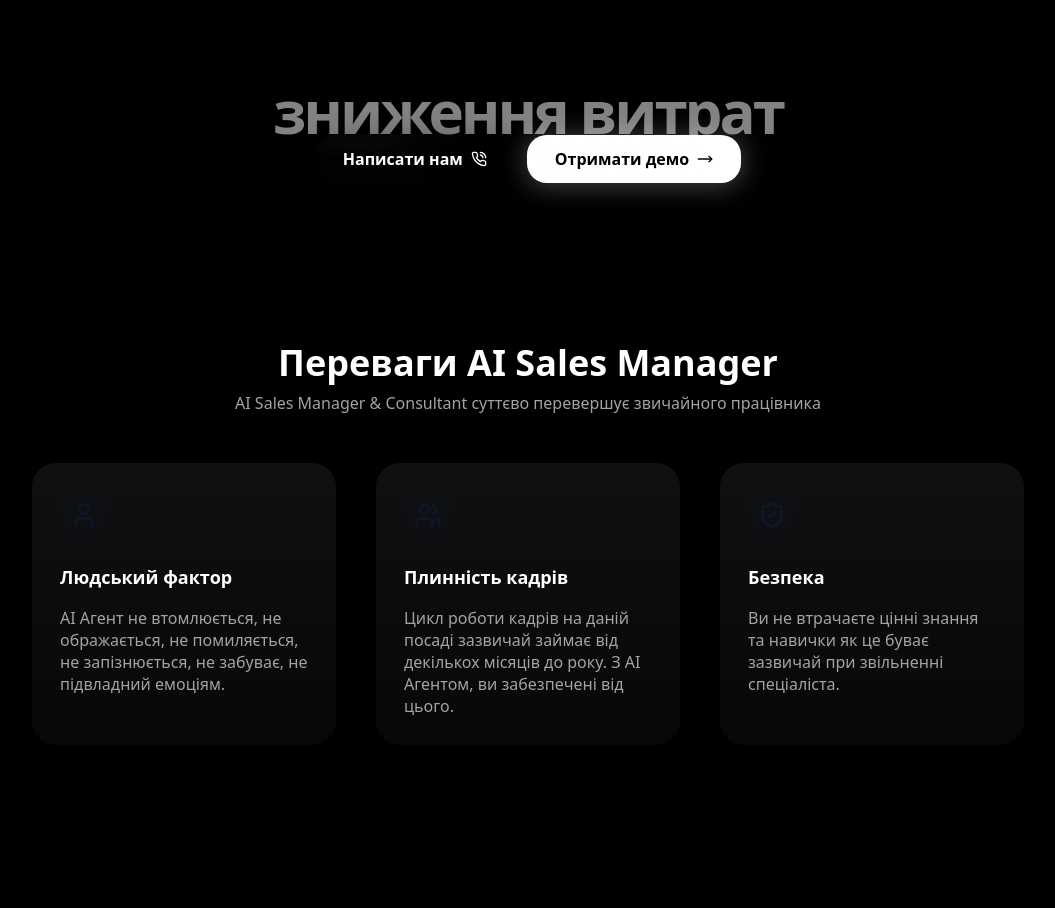
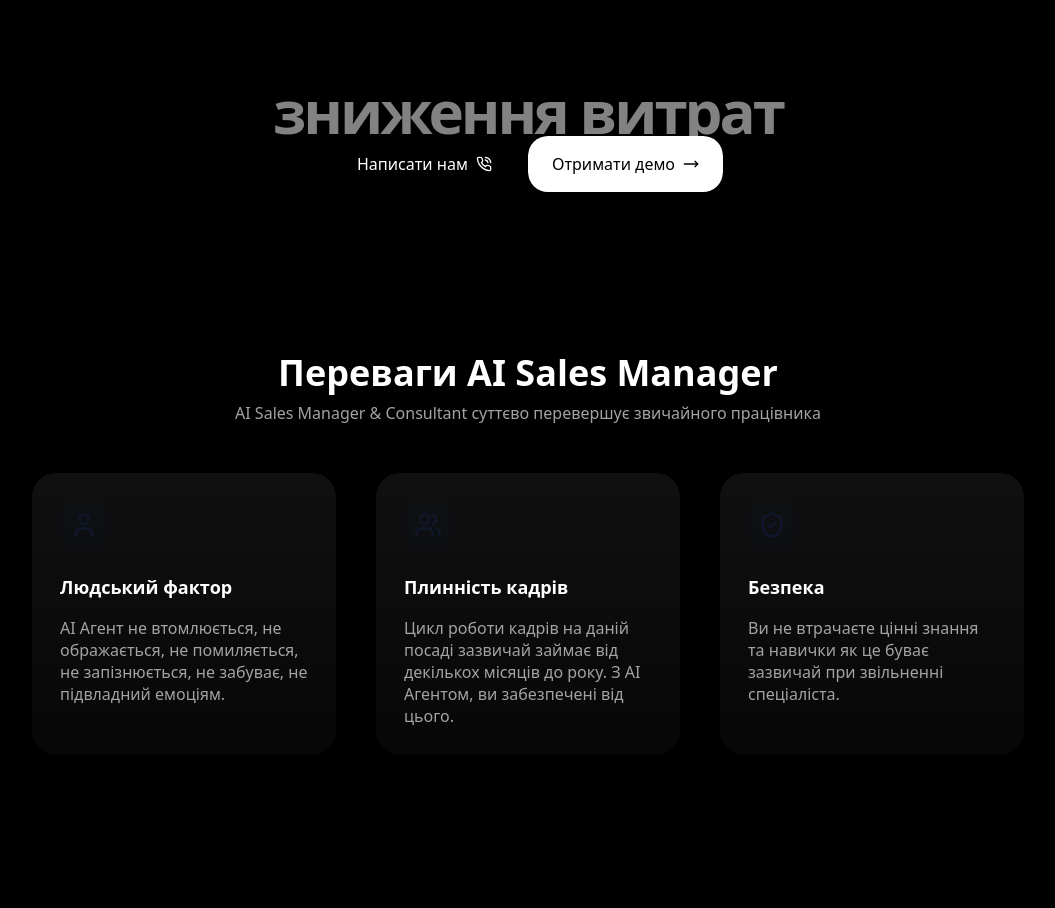
Before and after one commit to kgnvsk/spline-hero-tailwind-react, a React (Vite) app: page / in a window 1280 px wide. Shown: the part 929-1837 px from the top of the page, without its empty margins (112-1167 px from the left). Built offline with nearby package versions, Linux system fonts and the light colour scheme.

Commit message:
Refactor: Update StarBorder component
Update the StarBorder component to use a different implementation.

```diff
--- a/src/components/ui/star-border.tsx
+++ b/src/components/ui/star-border.tsx
@@ -21,54 +21,47 @@ export function StarBorder<T extends ElementType = "button">({
   ...props
 }: StarBorderProps<T> & Omit<ComponentPropsWithoutRef<T>, keyof StarBorderProps<T>>) {
   const Component = as || "button"
-  const borderColor = color
-    ? color
-    : variant === "light"
-      ? "#fff"
-      : "#111" // почти чёрный, чтобы выделяться на фоне
+  const defaultColor = color || (variant === "light" ? "#fff" : "#111")
 
-  const innerBg =
-    variant === "light"
-      ? "bg-white text-black"
-      : "bg-black text-white";
-
-  const borderShadow =
-    variant === "light"
-      ? "shadow-[0_2px_24px_2px_rgba(255,255,255,0.25)]"
-      : "shadow-[0_2px_24px_2px_rgba(0,0,0,0.24)]";
+  // Decide button styling based on variant
+  const buttonStyle = variant === "light"
+    ? "bg-white text-black"
+    : "bg-black text-white";
 
   return (
     <Component
       className={cn(
-        "relative inline-block overflow-hidden rounded-[20px] px-7 py-3 font-semibold transition-transform duration-150 hover:scale-[1.035] focus-visible:ring-2 focus-visible:ring-primary",
-        innerBg,
-        borderShadow,
+        "relative inline-block py-[1px] overflow-hidden rounded-[20px]",
         className
       )}
       {...props}
     >
-      {/* Верхний сияющий border */}
-      <span
+      <div
         className={cn(
-          "pointer-events-none absolute left-1/2 top-0 z-10 h-[60%] w-[170%] -translate-x-1/2 -translate-y-1/3 rounded-full opacity-45 blur-sm animate-star-movement-top",
+          "absolute w-[300%] h-[50%] bottom-[-11px] right-[-250%] rounded-full animate-star-movement-bottom z-0",
+          "opacity-20 dark:opacity-70"
         )}
         style={{
-          background: `radial-gradient(circle at center, ${borderColor}, transparent 70%)`,
+          background: `radial-gradient(circle, ${defaultColor}, transparent 10%)`,
           animationDuration: speed,
         }}
       />
-      {/* Нижний сияющий border */}
-      <span
+      <div
         className={cn(
-          "pointer-events-none absolute left-1/2 bottom-0 z-10 h-[60%] w-[170%] -translate-x-1/2 translate-y-1/3 rounded-full opacity-30 blur-lg animate-star-movement-bottom",
+          "absolute w-[300%] h-[50%] top-[-10px] left-[-250%] rounded-full animate-star-movement-top z-0",
+          "opacity-20 dark:opacity-70"
         )}
         style={{
-          background: `radial-gradient(circle at center, ${borderColor}, transparent 70%)`,
+          background: `radial-gradient(circle, ${defaultColor}, transparent 10%)`,
           animationDuration: speed,
         }}
       />
-      {/* Контент кнопки */}
-      <span className="relative z-20 flex items-center gap-2">{children}</span>
+      <div className={cn(
+        "relative z-1 text-center text-base py-4 px-6 rounded-[20px] hover:scale-[1.035] transition-transform duration-150",
+        buttonStyle
+      )}>
+        <span className="relative z-20 flex items-center gap-2">{children}</span>
+      </div>
     </Component>
   )
 }
--- a/src/index.css
+++ b/src/index.css
@@ -155,43 +155,29 @@
     }
   }
 
-  /* Removed star border animations as they're no longer needed */
   /* Star Border Animations for the button's sparkling effect */
   @keyframes star-movement-top {
     0% {
-      transform: translateX(-70%) translateY(-35%);
-      opacity: 0.5;
-    }
-    30% {
-      opacity: 0.85;
-    }
-    60% {
-      opacity: 0.75;
+      transform: translateX(-250%);
     }
     100% {
-      transform: translateX(70%) translateY(-35%);
-      opacity: 0.5;
+      transform: translateX(250%);
     }
   }
+
   @keyframes star-movement-bottom {
     0% {
-      transform: translateX(-70%) translateY(35%);
-      opacity: 0.3;
-    }
-    30% {
-      opacity: 0.6;
-    }
-    60% {
-      opacity: 0.3;
+      transform: translateX(250%);
     }
     100% {
-      transform: translateX(70%) translateY(35%);
-      opacity: 0.3;
+      transform: translateX(-250%);
     }
   }
+
   .animate-star-movement-top {
     animation: star-movement-top 6s linear infinite;
   }
+
   .animate-star-movement-bottom {
     animation: star-movement-bottom 7s linear infinite;
   }
```
